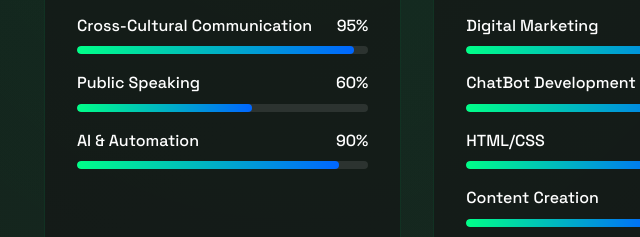
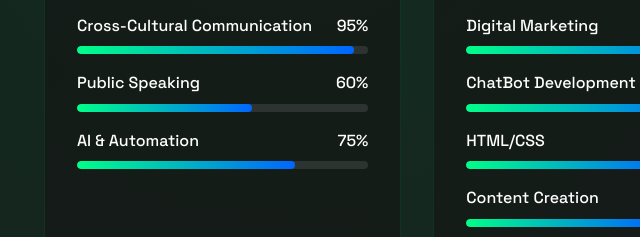
Before and after one commit to Sezno1/My-Resume-Website, a plain HTML site: page index.html in a window 1280 px wide. Shown: the part 2183-2420 px from the top of the page, 28-668 px from the left. Drawn offline with Linux system fonts and the light colour scheme.

Commit message:
Adjust AI & Automation skill from 90% to 75%
- More realistic assessment of current AI/automation expertise level
- Better reflects practical experience vs theoretical knowledge
- Maintains honest and accurate skill representation

```diff
--- a/index.html
+++ b/index.html
@@ -643,10 +643,10 @@
                 <div class="skill-item">
                     <div class="skill-name">
                         <span>AI & Automation</span>
-                        <span>90%</span>
+                        <span>75%</span>
                     </div>
                     <div class="skill-bar">
-                        <div class="skill-progress" style="width: 90%;"></div>
+                        <div class="skill-progress" style="width: 75%;"></div>
                     </div>
                 </div>
             </div>
```
